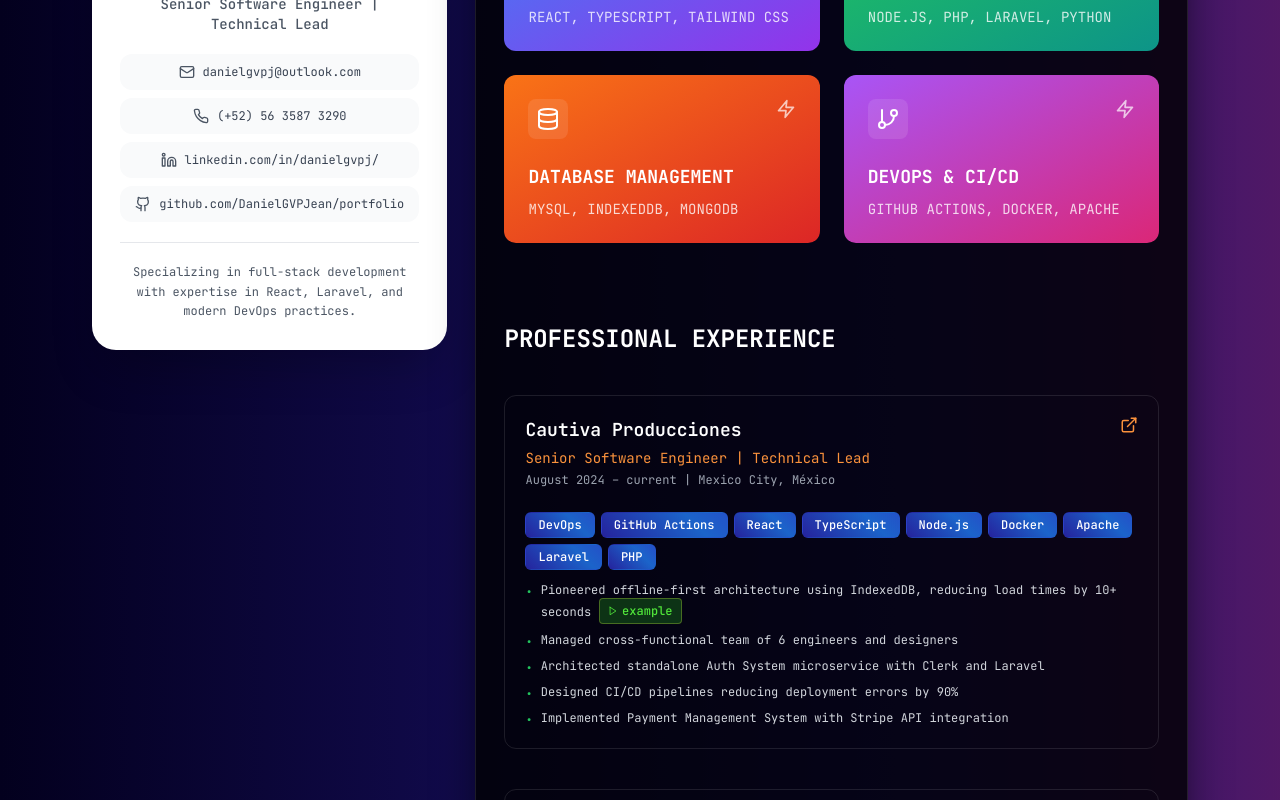
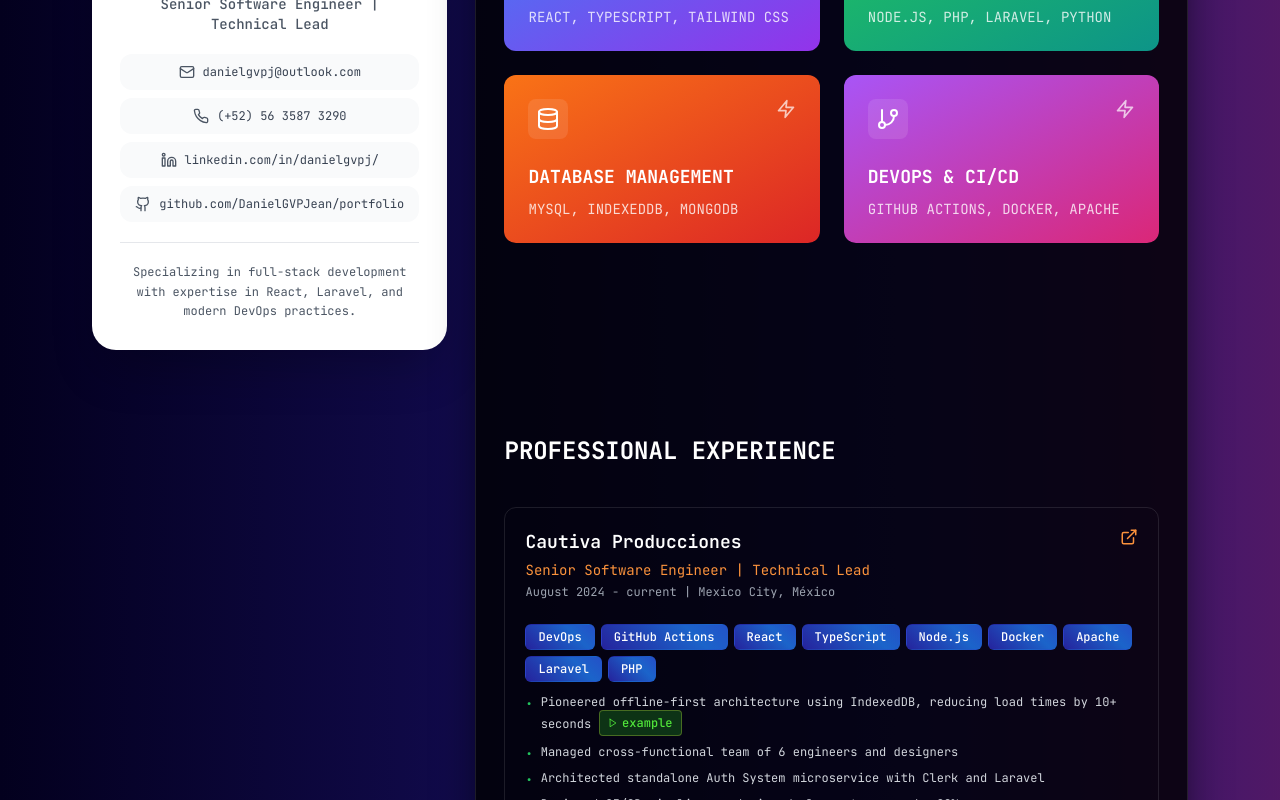
Before and after one commit to DanielGVPJean/portfolio, a React (Vite) app in the folder desarrollo/: page / in a window 1280 px wide. Shown: the part 310-1110 px from the top of the page. Built offline with nearby package versions, Linux system fonts and the light colour scheme.

Commit message:
style: Improve NavBar position and prevent layering

```diff
--- a/desarrollo/src/components/molecules/NavBar.tsx
+++ b/desarrollo/src/components/molecules/NavBar.tsx
@@ -7,6 +7,8 @@ export const NavBar: React.FC = () => {
     { icon: Zap, label: 'Skills', mobileOnly: false },
     { icon: Briefcase, label: 'Experience', mobileOnly: false }
   ]
+
+  const isMobile = window.innerWidth < 640
 
   const scrollToSection = (label: string) => {
     const element = document.getElementById(label.toLowerCase())
@@ -18,7 +20,6 @@ export const NavBar: React.FC = () => {
 
       // En mobile (< 640px) el navbar está abajo, no necesita offset
       // En tablet/desktop (≥ 640px) el navbar está arriba, necesita offset
-      const isMobile = window.innerWidth < 640
       const navbarHeight = 80
       const additionalOffset = 20
       const totalOffset = isMobile ? 0 : navbarHeight + additionalOffset
@@ -37,9 +38,10 @@ export const NavBar: React.FC = () => {
   }
 
   const visibleItems = getVisibleItems()
+  const navBarClassName = isMobile ? "bottom-6 sm:top-6" : "sm:top-6"
 
   return (
-    <nav className="fixed bottom-6 sm:top-6 left-1/2 transform -translate-x-1/2 z-40">
+    <nav className={`fixed ${navBarClassName} left-1/2 transform -translate-x-1/2 z-40`}>
       <div className="bg-black/20 backdrop-blur-md rounded-full border border-white/10 shadow-lg">
         {/* Desktop version - solo skills y experience */}
         <div className="hidden lg:flex items-center px-6 py-3">
--- a/desarrollo/src/components/organisms/ExperienceSection.tsx
+++ b/desarrollo/src/components/organisms/ExperienceSection.tsx
@@ -31,7 +31,7 @@ export const ExperienceSection: React.FC = () => {
   }
 
   return (
-    <section id="experience" className="py-8 pt-4 scroll-mt-24">
+    <section id="experience" className="py-8 pt-24 sm:pt-32 scroll-mt-24">
       <div className="mb-10">
         <ScrambleText
           text="PROFESSIONAL EXPERIENCE"
--- a/desarrollo/src/data/portfolio.ts
+++ b/desarrollo/src/data/portfolio.ts
@@ -15,7 +15,7 @@ export const experiences: Experience[] = [
     id: '1',
     title: 'Senior Software Engineer | Technical Lead',
     company: 'Cautiva Producciones',
-    period: 'August 2024 – current',
+    period: 'August 2024 - current',
     location: 'Mexico City, México',
     technologies: [
       { name: 'DevOps' },
```
